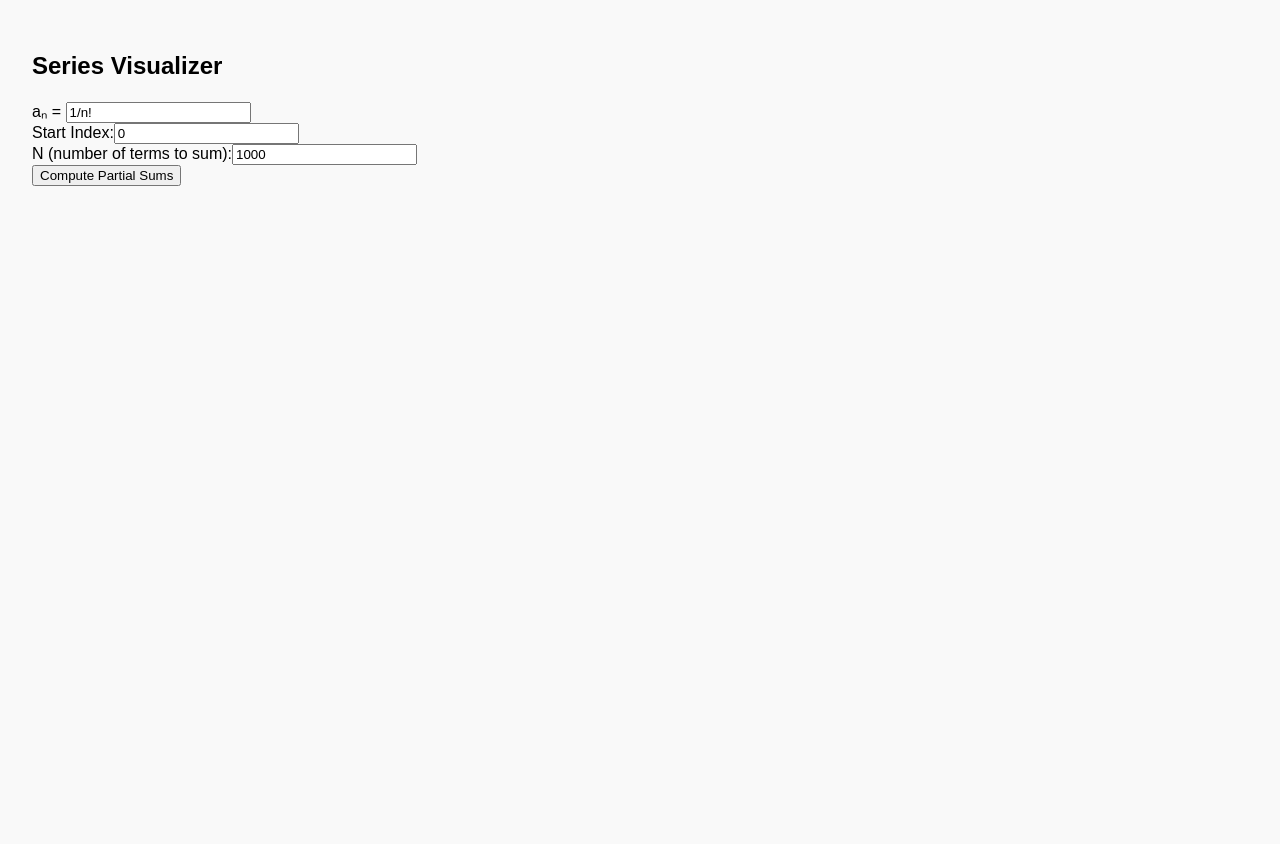
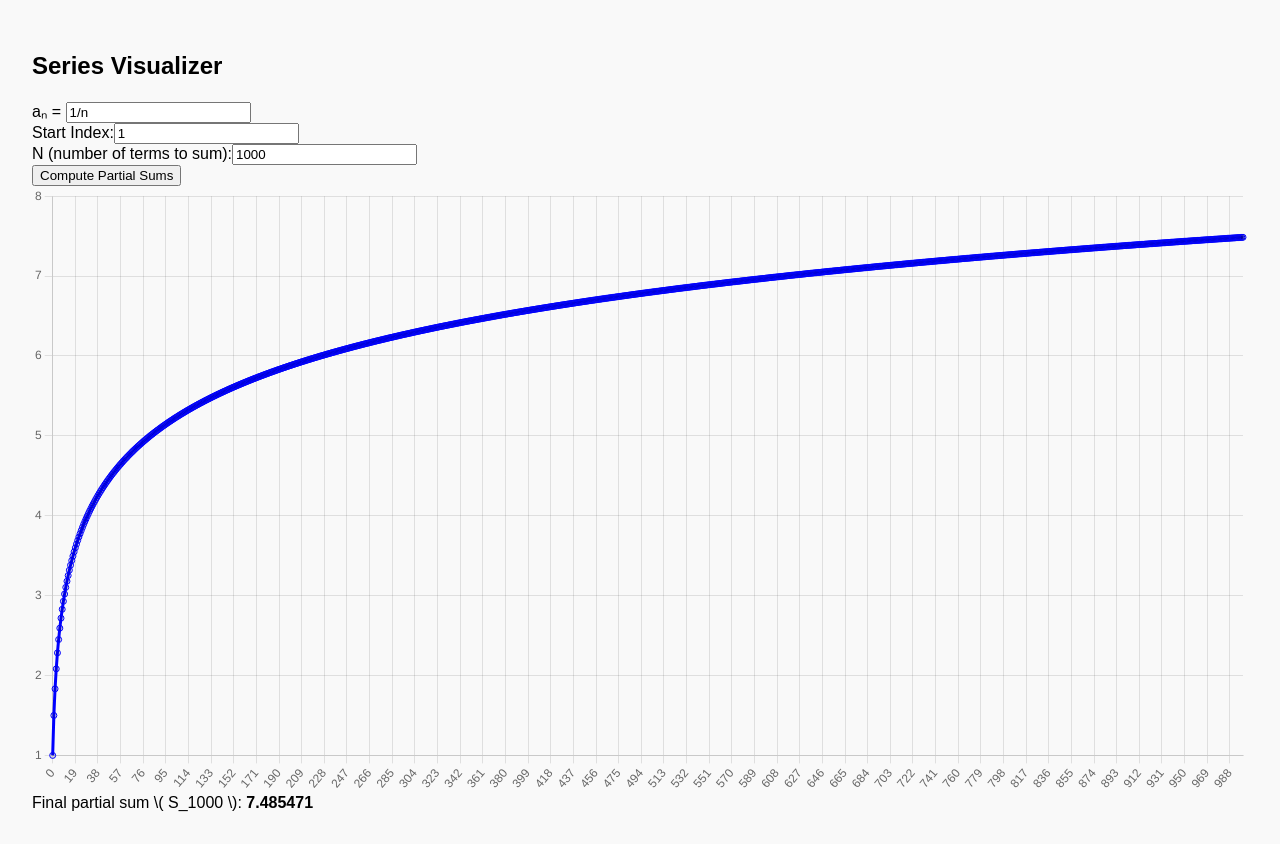
Before and after one commit to cuiyu-he/series-visualizer, a React (Create React App) app: page / in a window 1280 px wide. Both pictures are taken after a click on the button "Compute Partial Sums". Before the commit the page ends 800 px from the top, so only its background shows below. Built offline with nearby package versions, Linux system fonts and the light colour scheme.

Commit message:
some changes

```diff
--- a/src/App.js
+++ b/src/App.js
@@ -7,12 +7,15 @@ import {
   LinearScale,
   PointElement,
 } from "chart.js";
+import { evaluate } from "mathjs";
+
 
 ChartJS.register(LineElement, CategoryScale, LinearScale, PointElement);
 
 export default function App() {
-  const [an, setAn] = useState("1/n!");
-  const [startIndex, setStartIndex] = useState(0);
+  const [finalSum, setFinalSum] = useState(null);
+  const [an, setAn] = useState("1/n");
+  const [startIndex, setStartIndex] = useState(1);
   const [endIndex, setEndIndex] = useState("infty");
   const [N, setN] = useState(1000);
   const [Sn, setSn] = useState([]);
@@ -20,10 +23,12 @@ export default function App() {
   function evaluateSeries() {
     let snValues = [];
     let sum = 0;
-    for (let n = 0; n <= N; n++) {
+    for (let n = startIndex; n <= N; n++) {
       try {
-        let expr = an.replace(/n/g, `(${n})`);
-        let term = eval(expr);
+        // let expr = an.replace(/n/g, `(${n})`);
+        // let term = eval(expr);
+        let term = evaluate(an, { n });
+
         sum += term;
         snValues.push(sum);
       } catch {
@@ -31,6 +36,7 @@ export default function App() {
         return;
       }
     }
+    setFinalSum(sum);
     setSn(snValues);
   }
 
@@ -86,8 +92,14 @@ export default function App() {
       {Sn.length > 0 && (
         <div className="mt-6">
           <Line data={data} />
+          {finalSum !== null && (
+            <div className="mt-4 text-lg">
+              Final partial sum \( S_{N} \): <strong>{finalSum.toFixed(6)}</strong>
+            </div>
+          )}
         </div>
       )}
+
     </div>
   );
 }
```
Also changed, not shown: package.json (+16 -3 lines), 2 other files (tests, documents, lock files or other folders).
